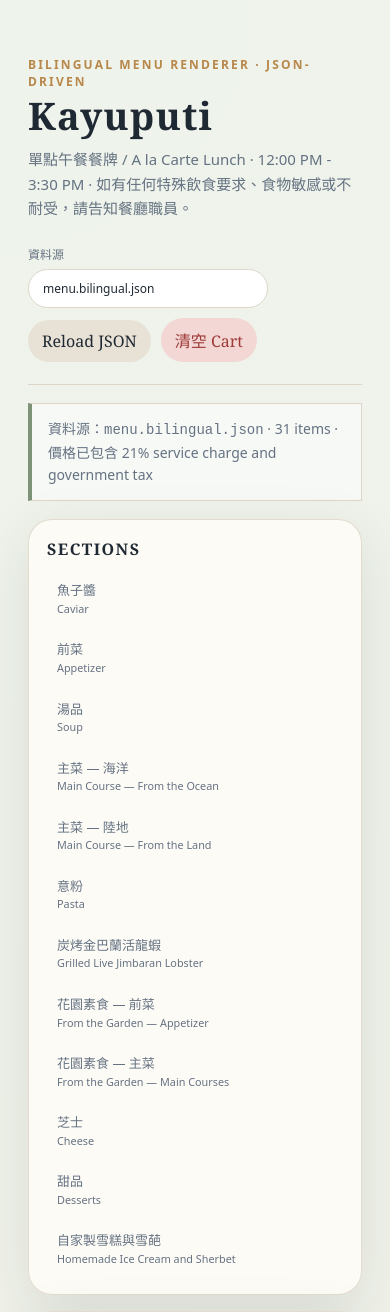
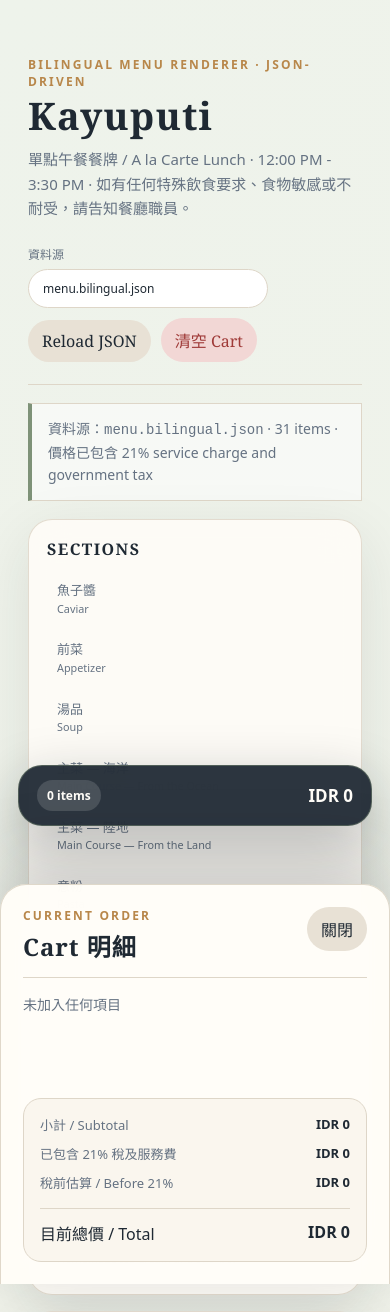
Before and after one commit to edcth/menu-translate-tools, a plain HTML site: page index.html in a window 390 px wide. Shown: the top 1312 px of the page. Drawn offline with Linux system fonts and the light colour scheme.

Commit message:
feat: add sticky cart summary drawer

```diff
--- a/app.js
+++ b/app.js
@@ -68,32 +68,67 @@ function changeQty(id, delta) {
   if (next <= 0) state.cart.delete(id); else state.cart.set(id, next);
   renderCart();
 }
+function cartRowHtml(item, qty) {
+  return `<div class="cart-row">
+    <div><div class="cart-row-name">${esc(item.name.zh_hant)}</div><div class="cart-row-price">${esc(item.price.display)} × ${qty}</div></div>
+    <div class="qty"><button data-dec="${esc(item.id)}" aria-label="減少 ${esc(item.name.zh_hant)}">−</button><strong>${qty}</strong><button data-inc="${esc(item.id)}" aria-label="增加 ${esc(item.name.zh_hant)}">+</button></div>
+  </div>`;
+}
+
+function setText(id, value) {
+  const el = $(id);
+  if (el) el.textContent = value;
+}
+function setCartList(id, entries) {
+  const el = $(id);
+  if (!el) return;
+  el.classList.toggle('empty', entries.length === 0);
+  el.innerHTML = entries.length ? entries.map(({item, qty}) => cartRowHtml(item, qty)).join('') : '未加入任何項目';
+}
+function openCartDrawer() {
+  $('cartDrawer').classList.add('open');
+  $('cartDrawer').setAttribute('aria-hidden', 'false');
+  $('bottomCartBar').setAttribute('aria-expanded', 'true');
+}
+function closeCartDrawer() {
+  $('cartDrawer').classList.remove('open');
+  $('cartDrawer').setAttribute('aria-hidden', 'true');
+  $('bottomCartBar').setAttribute('aria-expanded', 'false');
+}
 function renderCart() {
   const entries = [...state.cart.entries()].map(([id, qty]) => ({ item: findItem(id), qty })).filter(x => x.item);
   const totalQty = entries.reduce((s, x) => s + x.qty, 0);
   const subtotal = entries.reduce((s, x) => s + x.item.price.amount * x.qty, 0);
   const preTax = subtotal / 1.21;
   const included = subtotal - preTax;
-  $('cartMeta').textContent = `${totalQty} item${totalQty === 1 ? '' : 's'}`;
-  $('cartItems').classList.toggle('empty', entries.length === 0);
-  $('cartItems').innerHTML = entries.length ? entries.map(({item, qty}) => `<div class="cart-row">
-    <div><div class="cart-row-name">${esc(item.name.zh_hant)}</div><div class="cart-row-price">${esc(item.price.display)} × ${qty}</div></div>
-    <div class="qty"><button data-dec="${esc(item.id)}">−</button><strong>${qty}</strong><button data-inc="${esc(item.id)}">+</button></div>
-  </div>`).join('') : '未加入任何項目';
-  $('subtotal').textContent = fmt(subtotal);
-  $('preTax').textContent = fmt(preTax);
-  $('includedTax').textContent = fmt(included);
-  $('grandTotal').textContent = fmt(subtotal);
+  const qtyLabel = `${totalQty} item${totalQty === 1 ? '' : 's'}`;
+  setText('cartMeta', qtyLabel);
+  setText('bottomCartCount', qtyLabel);
+  setText('bottomCartTotal', fmt(subtotal));
+  setCartList('cartItems', entries);
+  setCartList('drawerCartItems', entries);
+  setText('subtotal', fmt(subtotal));
+  setText('preTax', fmt(preTax));
+  setText('includedTax', fmt(included));
+  setText('grandTotal', fmt(subtotal));
+  setText('drawerSubtotal', fmt(subtotal));
+  setText('drawerPreTax', fmt(preTax));
+  setText('drawerIncludedTax', fmt(included));
+  setText('drawerGrandTotal', fmt(subtotal));
 }
 
 document.addEventListener('click', (ev) => {
   const add = ev.target.closest('[data-add]');
   const inc = ev.target.closest('[data-inc]');
   const dec = ev.target.closest('[data-dec]');
+  const close = ev.target.closest('[data-close-cart]');
   if (add) addItem(add.dataset.add);
   if (inc) changeQty(inc.dataset.inc, 1);
   if (dec) changeQty(dec.dataset.dec, -1);
+  if (close) closeCartDrawer();
 });
+document.addEventListener('keydown', (ev) => { if (ev.key === 'Escape') closeCartDrawer(); });
+$('bottomCartBar').addEventListener('click', openCartDrawer);
 $('reloadBtn').addEventListener('click', loadMenu);
 $('clearCartBtn').addEventListener('click', () => { state.cart.clear(); renderCart(); });
 loadMenu();
--- a/index.html
+++ b/index.html
@@ -56,6 +56,33 @@
       </aside>
     </main>
   </div>
+
+  <button id="bottomCartBar" class="bottom-cart-bar" type="button" aria-controls="cartDrawer" aria-expanded="false">
+    <span class="bottom-cart-pill" id="bottomCartCount">0 items</span>
+    <span class="bottom-cart-label">查看 Cart 明細</span>
+    <strong id="bottomCartTotal">IDR 0</strong>
+  </button>
+
+  <div id="cartDrawer" class="cart-drawer" aria-hidden="true">
+    <div class="drawer-backdrop" data-close-cart></div>
+    <section class="drawer-panel" role="dialog" aria-modal="true" aria-labelledby="drawerTitle">
+      <div class="drawer-head">
+        <div>
+          <p class="eyebrow">Current order</p>
+          <h2 id="drawerTitle">Cart 明細</h2>
+        </div>
+        <button class="drawer-close" type="button" data-close-cart>關閉</button>
+      </div>
+      <div id="drawerCartItems" class="cart-items empty">未加入任何項目</div>
+      <div class="totals drawer-totals">
+        <div><span>小計 / Subtotal</span><strong id="drawerSubtotal">IDR 0</strong></div>
+        <div><span>已包含 21% 稅及服務費</span><strong id="drawerIncludedTax">IDR 0</strong></div>
+        <div><span>稅前估算 / Before 21%</span><strong id="drawerPreTax">IDR 0</strong></div>
+        <div class="grand"><span>目前總價 / Total</span><strong id="drawerGrandTotal">IDR 0</strong></div>
+      </div>
+    </section>
+  </div>
+
   <script src="app.js"></script>
 </body>
 </html>
--- a/styles.css
+++ b/styles.css
@@ -11,7 +11,7 @@
 }
 * { box-sizing: border-box; }
 html { scroll-behavior: smooth; }
-body { margin: 0; background: radial-gradient(circle at top left, #eef3eb, transparent 34%), var(--bg); color: var(--ink); font-family: ui-serif, Georgia, 'Times New Roman', 'Noto Serif TC', serif; }
+body { margin: 0; padding-bottom: 104px; background: radial-gradient(circle at top left, #eef3eb, transparent 34%), var(--bg); color: var(--ink); font-family: ui-serif, Georgia, 'Times New Roman', 'Noto Serif TC', serif; }
 button, input { font: inherit; }
 .app-shell { max-width: 1480px; margin: 0 auto; padding: 28px; }
 .hero { display: grid; grid-template-columns: 1fr auto; gap: 24px; align-items: end; padding: 28px 0 22px; border-bottom: 1px solid var(--line); }
@@ -69,3 +69,62 @@ h2 { margin: 0 0 14px; font-size: 16px; letter-spacing: .09em; text-transform: u
 .totals strong { color: var(--ink); }
 .totals .grand { margin-top: 6px; padding-top: 12px; border-top: 1px solid var(--line); font-size: 16px; color: var(--ink); }
 @media (max-width: 1180px) { .layout { grid-template-columns: 1fr; } .filters, .cart { position: static; } .cards { grid-template-columns: 1fr; } .hero { grid-template-columns: 1fr; } .toolbar { justify-content: flex-start; } }
+.bottom-cart-bar {
+  position: fixed;
+  left: max(18px, env(safe-area-inset-left));
+  right: max(18px, env(safe-area-inset-right));
+  bottom: max(18px, env(safe-area-inset-bottom));
+  z-index: 60;
+  display: grid;
+  grid-template-columns: auto 1fr auto;
+  gap: 14px;
+  align-items: center;
+  max-width: 820px;
+  margin: 0 auto;
+  padding: 14px 18px;
+  border: 1px solid rgba(126,146,120,.45);
+  border-radius: 999px;
+  background: rgba(31, 41, 51, .94);
+  color: #fffdf8;
+  box-shadow: 0 18px 55px rgba(18, 24, 30, .28);
+  backdrop-filter: blur(18px);
+}
+.bottom-cart-bar:hover { background: rgba(25, 34, 42, .98); }
+.bottom-cart-pill { padding: 7px 10px; border-radius: 999px; background: rgba(255,255,255,.14); font: 700 12px ui-sans-serif, system-ui, sans-serif; }
+.bottom-cart-label { text-align: left; font: 700 14px ui-sans-serif, system-ui, sans-serif; letter-spacing: .02em; }
+.bottom-cart-bar strong { font: 800 17px ui-sans-serif, system-ui, sans-serif; white-space: nowrap; }
+.cart-drawer { position: fixed; inset: 0; z-index: 80; pointer-events: none; }
+.cart-drawer.open { pointer-events: auto; }
+.drawer-backdrop { position: absolute; inset: 0; background: rgba(25, 30, 36, .36); opacity: 0; transition: opacity .2s ease; }
+.cart-drawer.open .drawer-backdrop { opacity: 1; }
+.drawer-panel {
+  position: absolute;
+  left: 50%;
+  bottom: 0;
+  width: min(720px, calc(100vw - 24px));
+  max-height: min(78vh, 760px);
+  display: grid;
+  grid-template-rows: auto minmax(120px, 1fr) auto;
+  transform: translate(-50%, 110%);
+  transition: transform .24s cubic-bezier(.2,.8,.2,1);
+  padding: 22px;
+  border: 1px solid rgba(222,214,200,.95);
+  border-bottom: 0;
+  border-radius: 30px 30px 0 0;
+  background: rgba(255,253,248,.96);
+  box-shadow: 0 -24px 70px rgba(30,36,42,.22);
+  backdrop-filter: blur(22px);
+}
+.cart-drawer.open .drawer-panel { transform: translate(-50%, 0); }
+.drawer-head { display: flex; justify-content: space-between; gap: 18px; align-items: start; padding-bottom: 14px; border-bottom: 1px solid var(--line); }
+.drawer-head .eyebrow { margin-bottom: 4px; }
+.drawer-head h2 { margin: 0; font-size: 24px; letter-spacing: .04em; text-transform: none; }
+.drawer-close { background: #e8e1d5; color: var(--ink); }
+#drawerCartItems { max-height: none; min-height: 80px; margin: 16px 0; }
+.drawer-totals { background: #faf6ee; border: 1px solid var(--line); border-radius: 18px; padding: 16px; }
+@media (max-width: 680px) {
+  .bottom-cart-bar { grid-template-columns: auto 1fr; border-radius: 24px; }
+  .bottom-cart-label { display: none; }
+  .bottom-cart-bar strong { text-align: right; }
+  .drawer-panel { width: 100vw; max-height: 82vh; border-radius: 26px 26px 0 0; }
+}
```
